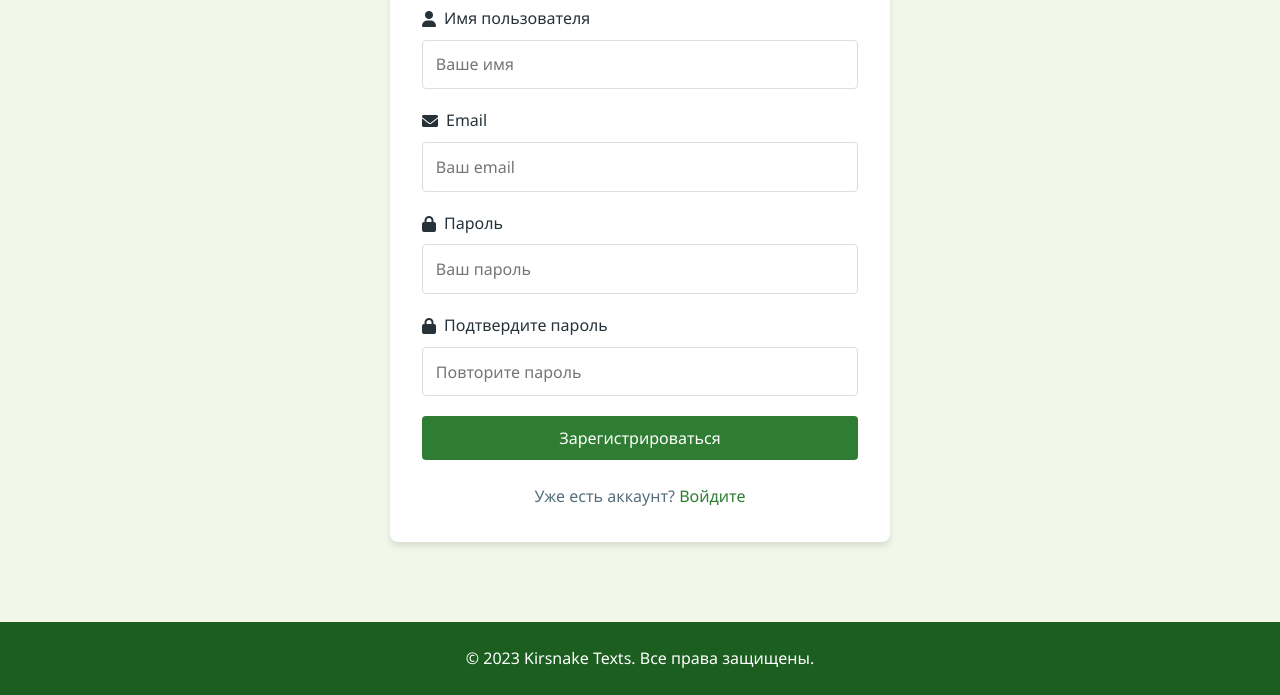
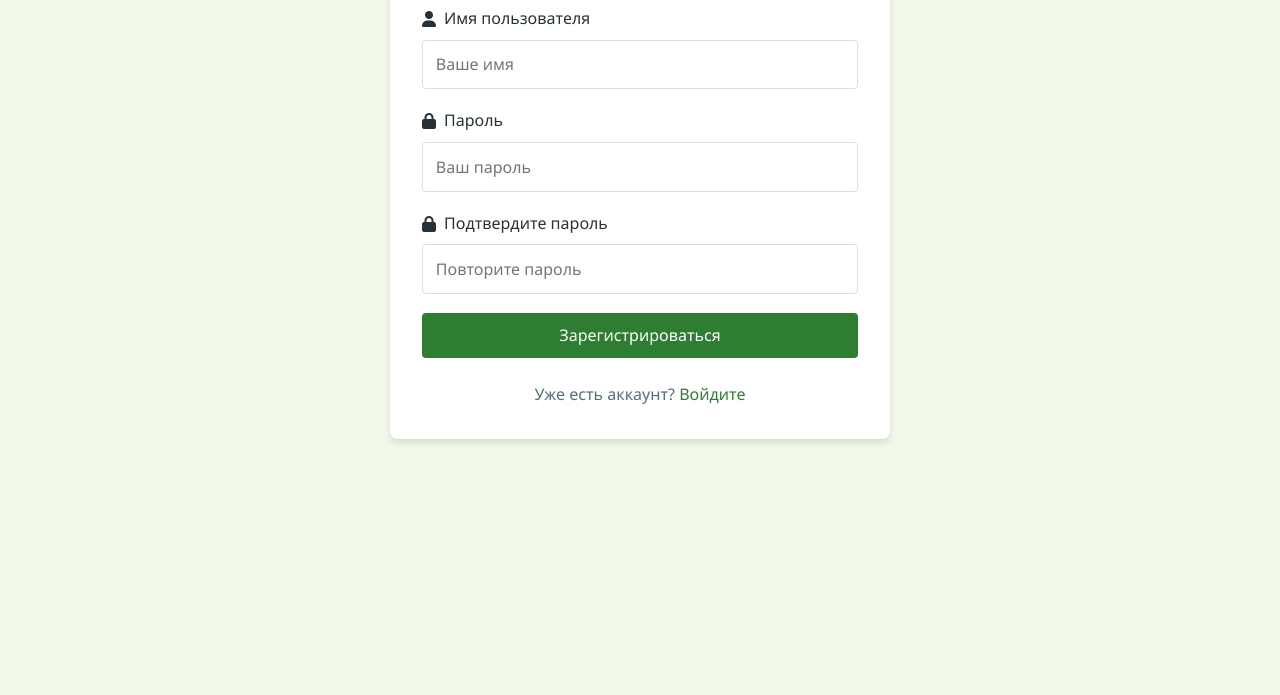
Before and after one commit to kirsnaker/texts, a plain HTML site: page register.html in a window 1280 px wide. Shown: the part 304-999 px from the top of the page. After the commit the page ends 800 px from the top, so only its background shows below. Drawn offline with Linux system fonts and the light colour scheme.

Commit message:
Update register.html

```diff
--- a/register.html
+++ b/register.html
@@ -31,11 +31,6 @@
                     </div>
 
                     <div class="kirsnake-form-group">
-                        <label for="email"><i class="fas fa-envelope"></i> Email</label>
-                        <input type="email" id="email" placeholder="Ваш email">
-                    </div>
-
-                    <div class="kirsnake-form-group">
                         <label for="password"><i class="fas fa-lock"></i> Пароль</label>
                         <input type="password" id="password" placeholder="Ваш пароль">
                     </div>
@@ -54,11 +49,5 @@
             </div>
         </div>
     </main>
-
-    <footer class="kirsnake-footer">
-        <div class="container">
-            &copy; 2023 Kirsnake Texts. Все права защищены.
-        </div>
-    </footer>
 </body>
 </html>
```
